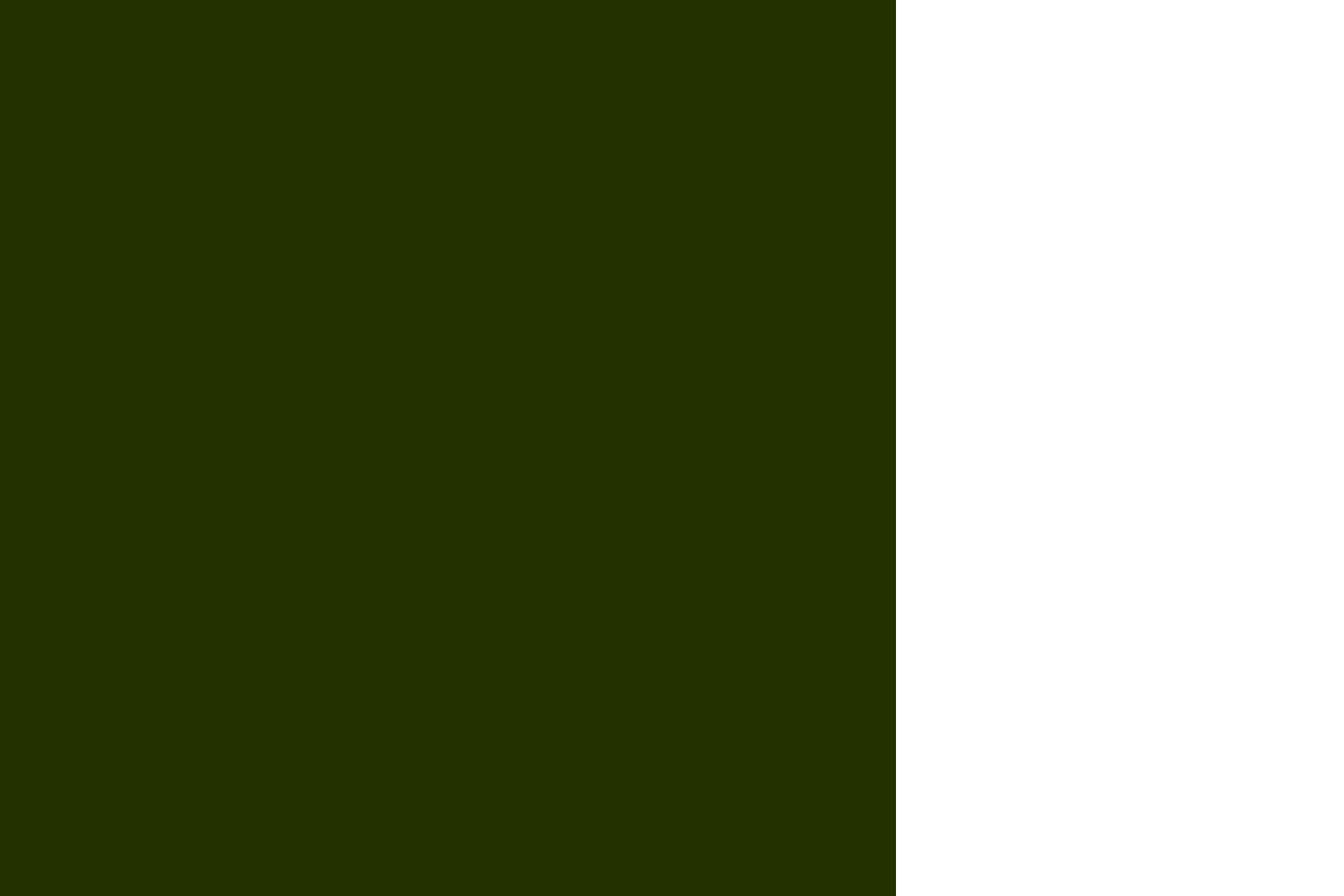
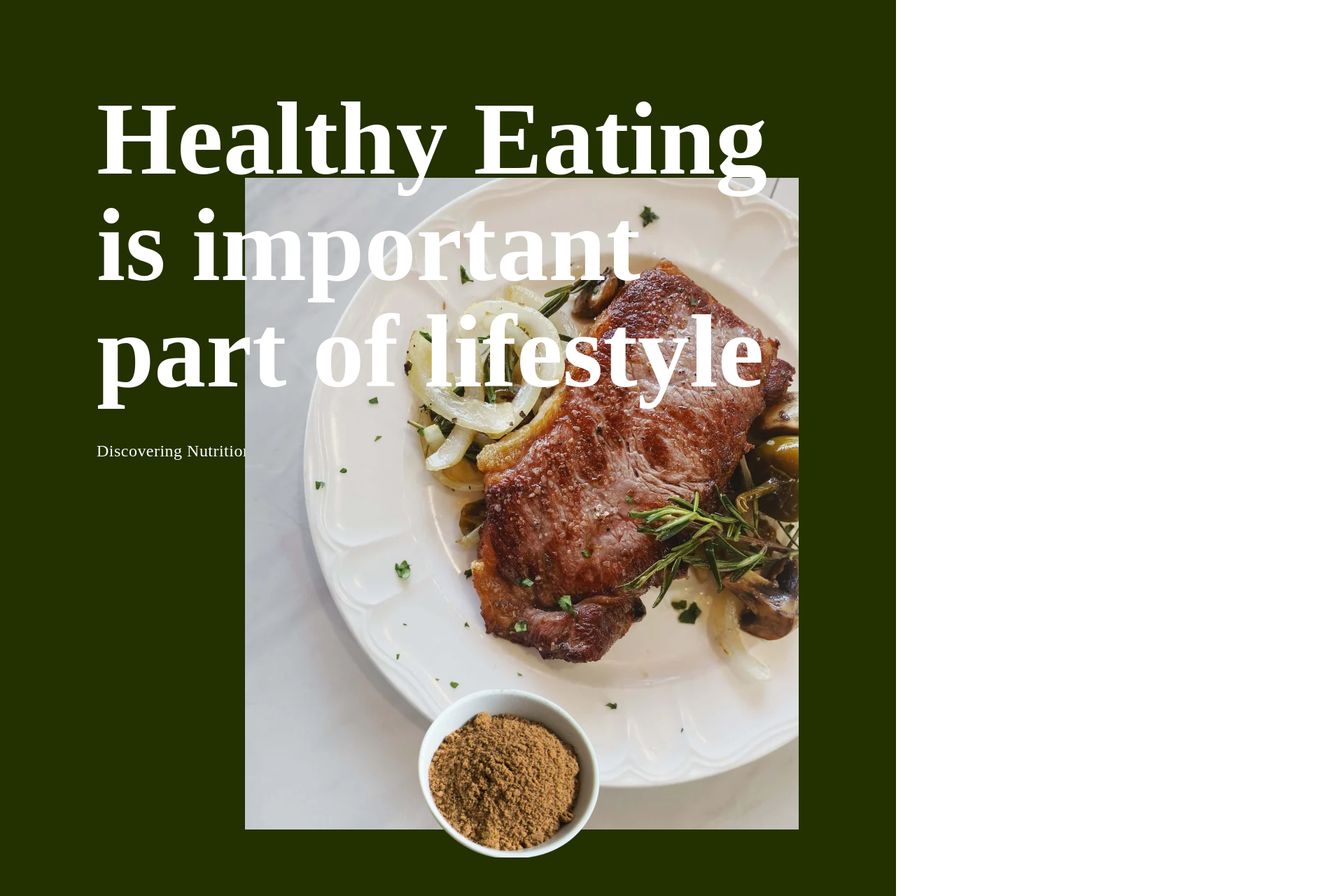
Before and after one commit to AmbroseKainGit/food-zero, a Next.js app: page / in a window 1280 px wide. Shown: the part 180-1460 px from the top of the page at 70% size, 1920 px wide, since content can reach past the window. Built offline with nearby package versions, Linux system fonts and the light colour scheme; a web font is replaced by a local one.

Commit message:
Modify Home add images and title

```diff
--- a/app/page.tsx
+++ b/app/page.tsx
@@ -1,12 +1,28 @@
-'use client'
+"use client";
+
+import Image from "next/image";
 
 export default function Landing() {
-
   return (
-   <div className="main-header-container">
-    <header className="header-container">
-
-    </header>
-   </div>
+    <div className="main-header-container">
+      <header className="header-container">
+        <div className="hero-header-title">
+          <h2>Healthy Eating is important part of lifestyle</h2>
+          <p>Discovering Nutritional Delights: A Path to Wellness</p>
+        </div>
+        <Image
+          src="/static/imagen-plato-carne.webp"
+          width={792}
+          height={931}
+          alt="Plate with a Piece of Meat"
+        />
+        <Image
+          src="/static/spices.webp"
+          width={260}
+          height={240}
+          alt="Plate of Spices"
+        />
+      </header>
+    </div>
   );
 }
--- a/app/styles/_home.scss
+++ b/app/styles/_home.scss
@@ -1,8 +1,40 @@
-.header-container{
-  width: $max-width;
-  height: 2762px;
+.header-container {
+  max-width: $max-width;
+  width: 100%;
+  height: 276.2rem;
+  position: relative;
+  padding-top: 30.2rem;
+
+  img:nth-child(2) {
+      position: absolute;
+      top: 43.4rem; // Adjust this value as needed
+      right: 0;
+    }
+
+  img:nth-child(3) {
+      position: absolute;
+      top: 116.5rem; // Adjust this value as needed
+      right: 28.5rem;
+    }
 }
 
-.main-header-container{
-  @include main_container($main_background:$main);
+.main-header-container {
+  @include main_container($main_background: $main);
 }
+
+.hero-header-title {
+  @include inner_container($max-width: 105.7rem);
+  h2 {
+    font-size: 14.8rem;
+    font-weight: 700;
+    line-height: 15.2rem;
+    z-index: 2;
+  }
+
+  p {
+    font-size: 2.4rem;
+    font-weight: 400;
+    line-height: 3.36rem; /* 33.6px */
+    letter-spacing: 0.48px;
+  }
+}
--- a/app/styles/index.scss
+++ b/app/styles/index.scss
@@ -11,7 +11,16 @@
     background-color: $main_background;
 }
 
-// @mixin inner_container($width:100%, $max-width:$max-width, $background-color: transparent)
+@mixin inner_container($width:100%, $max-width:$max-width, $display:flex, $flex-directiom: column, $gap: 5rem, $background-color: transparent, $PXY: 0 0 ,$color: #fff ){
+    width: $width;
+    max-width: $max-width;
+    background-color: $background-color;
+    padding: $PXY;
+    color: $color;
+    display: $display;
+    flex-direction: $flex-directiom;
+    gap: $gap
+}
 
 // modules
 @import '_home.scss';
```
Also changed, not shown: public/static/imagen-plato-carne.webp (added), public/static/spices.webp (added).
